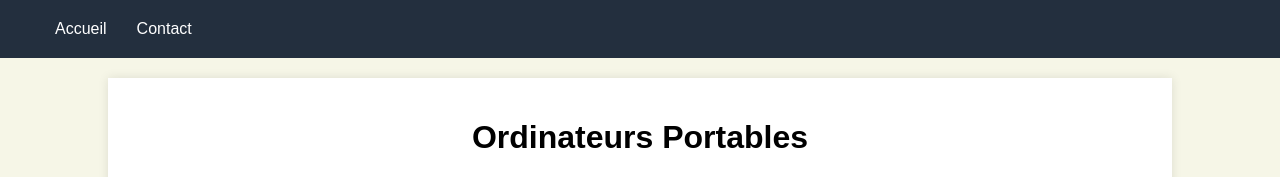
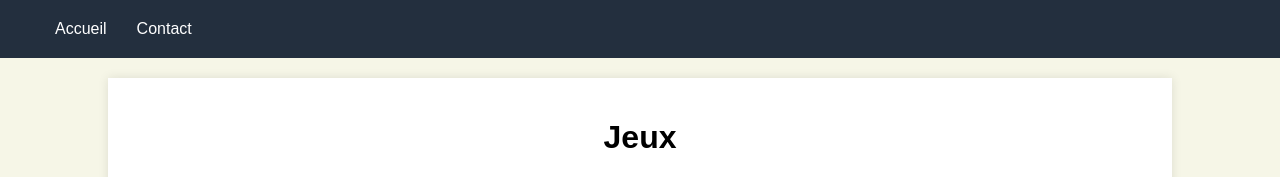
Before and after one commit to biebierrf45ht/site-, a plain HTML site: page Jeux.html in a window 1280 px wide. Shown: the top 177 px of the page. Drawn offline with Linux system fonts and the light colour scheme.

Commit message:
Update Jeux.html

```diff
--- a/Jeux.html
+++ b/Jeux.html
@@ -3,7 +3,7 @@
 <head>
     <meta charset="UTF-8">
     <meta name="viewport" content="width=device-width, initial-scale=1.0">
-    <title>Ordinateur portable</title>
+    <title>Jeux</title>
     <link rel="icon" type="image/ico" href="logo.ico">
     <link rel="stylesheet" href="style.css">
     <script src="js.js"></script>
@@ -19,7 +19,7 @@
     </header>
     <main>
         <div class="container">
-            <h1 class="titre-centré">Ordinateurs Portables</h1>
+            <h1 class="titre-centré">Jeux</h1>
 
             <div class="product">
                 <img src="image1.jpg" alt="Image du produit 1">
```
